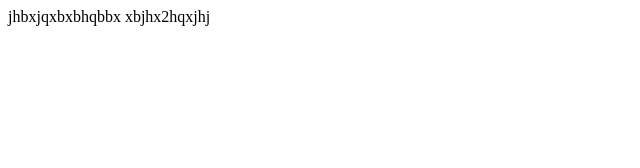
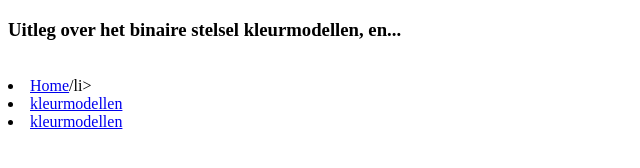
Before and after one commit to AmiraVlc/AmiraVlc.github.io, a plain HTML site: page index.html in a window 1280 px wide. Shown: the whole page, without its empty margins (0-640 px from the left). Drawn offline with Linux system fonts and the light colour scheme.

Commit message:
menu gemaakt

```diff
--- a/index.html
+++ b/index.html
@@ -6,9 +6,16 @@
            <meta charset="utf-8">
         </head>
         <body>
+         <h3>Uitleg over het binaire stelsel
+            kleurmodellen, en...</h3>
 
-jhbxjqxbxbhqbbx
-xbjhx2hqxjhj
+            <br>
+            </ul>
+                <li><a href="index.html">Home<a>/li>
+               <li><a href="binairstelsel.html">kleurmodellen</a></li>
+               <li><a href="kleurmodellen">kleurmodellen</a></li>
+
+                </ul>
 
 
 
```
